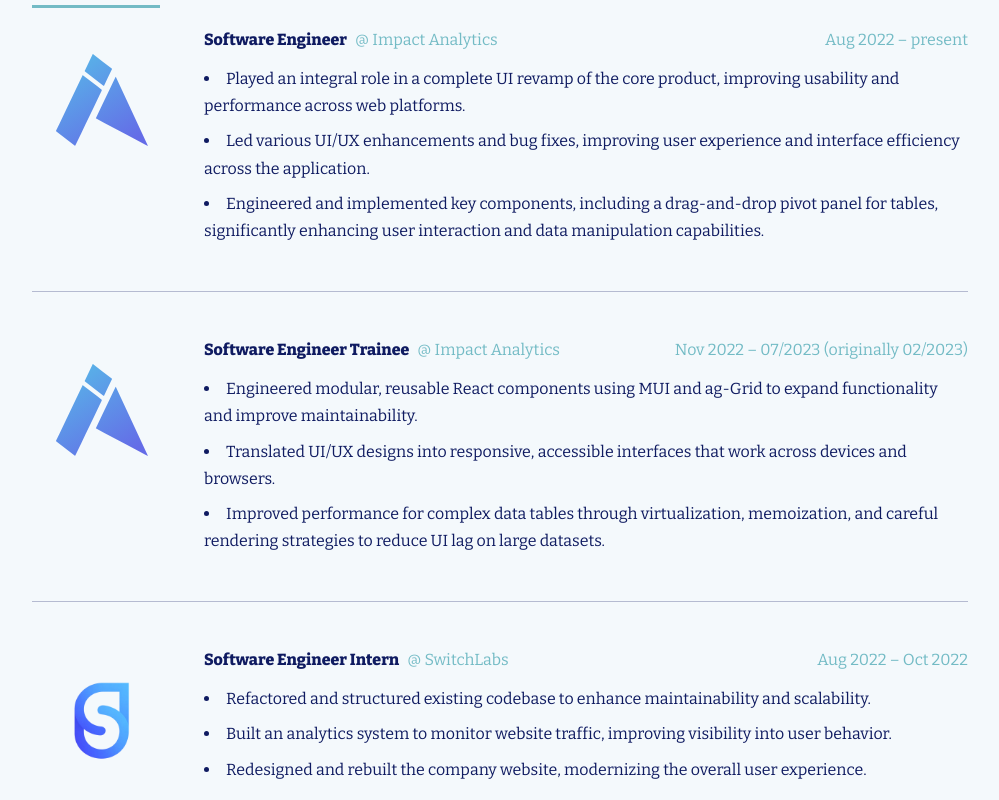
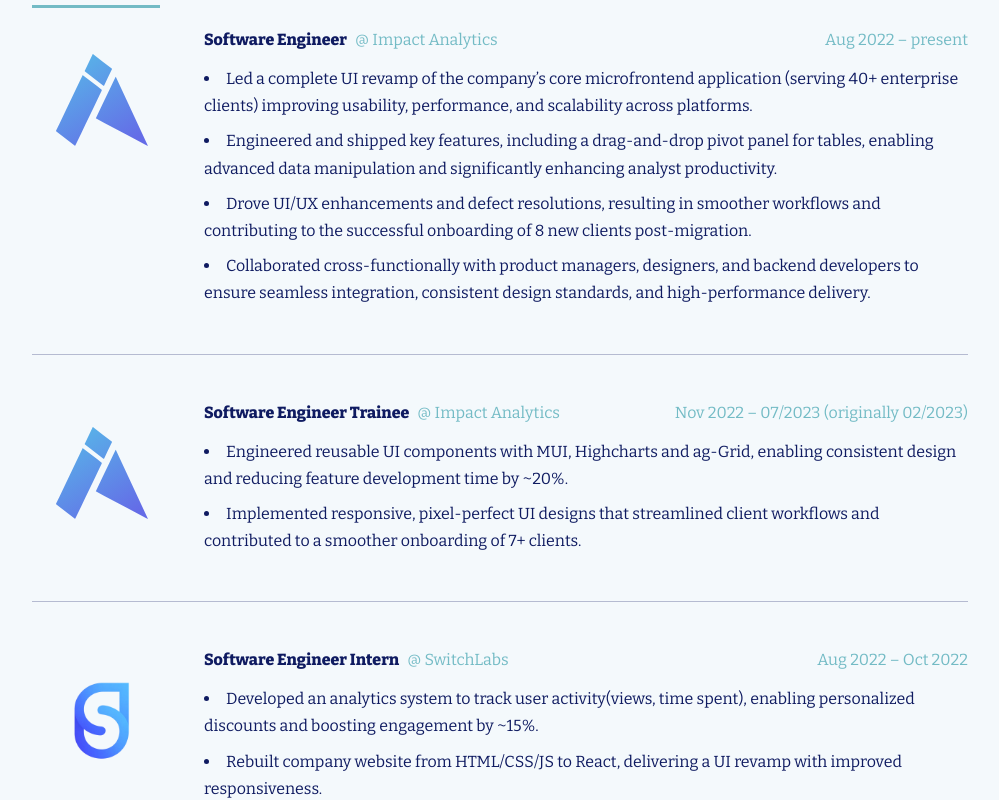
Before and after one commit to Yash-RajSingh/Portfolio_2.0, a React (Vite) app: page / in a window 1280 px wide. Shown: the part 1660-2460 px from the top of the page, without its empty margins (140-1139 px from the left). Built offline with nearby package versions, Linux system fonts and the light colour scheme.

Commit message:
Fix: Updated resume, experience content and animation delays

```diff
--- a/src/components/Loading/LoadingComponents.tsx
+++ b/src/components/Loading/LoadingComponents.tsx
@@ -122,21 +122,21 @@ export const MenuItem = styled.div`
   gap: 1rem;
   align-items: end;
   opacity: 0;
-  animation: ${menuItemSlideDown} 0.4s ease-out forwards;
+  animation: ${menuItemSlideDown} 0.23s ease-out forwards;
 
   &:nth-child(2) {
-    animation-delay: 1.2s;
+    animation-delay: 1s;
   }
 
   &:nth-child(3) {
-    animation-delay: 1.35s;
+    animation-delay: 1.15s;
   }
 
   &:nth-child(4) {
-    animation-delay: 1.5s;
+    animation-delay: 1.3s;
   }
   &:nth-child(5) {
-    animation-delay: 1.65s;
+    animation-delay: 1.5s;
   }
   @media (max-width: 500px) {
     margin-bottom: 1.25rem;
@@ -250,23 +250,23 @@ export const SocialIcon = styled.img`
   text-decoration: none;
   transition: all 0.2s ease;
   opacity: 0;
-  animation: ${socialIconsSlideIn} 0.4s ease-out forwards;
+  animation: ${socialIconsSlideIn} 0.2s ease-out forwards;
   cursor: pointer;
   object-fit: contain;
   &:nth-child(1) {
+    animation-delay: 0.6s;
+  }
+
+  &:nth-child(2) {
+    animation-delay: 0.7s;
+  }
+
+  &:nth-child(3) {
     animation-delay: 0.8s;
   }
 
-  &:nth-child(2) {
+  &:nth-child(4) {
     animation-delay: 0.9s;
-  }
-
-  &:nth-child(3) {
-    animation-delay: 1s;
-  }
-
-  &:nth-child(4) {
-    animation-delay: 1.1s;
   }
 
   @media (max-width: 500px) {
--- a/src/data/experience.ts
+++ b/src/data/experience.ts
@@ -17,9 +17,11 @@ export const experiences: ExperienceData[] = [
     period: "Aug 2022 – present",
     imageSrc: impactAnalyticsLogo,
     description: [
-      "Played an integral role in a complete UI revamp of the core product, improving usability and performance across web platforms.",
-      "Led various UI/UX enhancements and bug fixes, improving user experience and interface efficiency across the application.",
-      "Engineered and implemented key components, including a drag-and-drop pivot panel for tables, significantly enhancing user interaction and data manipulation capabilities.",
+      'Led a complete UI revamp of the company’s core microfrontend application (serving 40+ enterprise clients) improving usability, performance, and scalability across platforms.',
+      'Engineered and shipped key features, including a drag-and-drop pivot panel for tables, enabling advanced data manipulation and significantly enhancing analyst productivity.',
+      'Drove UI/UX enhancements and defect resolutions, resulting in smoother workflows and contributing to the successful onboarding of 8 new clients post-migration.',
+      'Collaborated cross-functionally with product managers, designers, and backend developers to ensure seamless integration, consistent design standards, and high-performance delivery.'
+
     ],
   },
   {
@@ -28,9 +30,8 @@ export const experiences: ExperienceData[] = [
     period: "Nov 2022 – 07/2023 (originally 02/2023)",
     imageSrc: impactAnalyticsLogo,
     description: [
-      "Engineered modular, reusable React components using MUI and ag-Grid to expand functionality and improve maintainability.",
-      "Translated UI/UX designs into responsive, accessible interfaces that work across devices and browsers.",
-      "Improved performance for complex data tables through virtualization, memoization, and careful rendering strategies to reduce UI lag on large datasets.",
+      'Engineered reusable UI components with MUI, Highcharts and ag-Grid, enabling consistent design and reducing feature development time by ~20%.',
+      'Implemented responsive, pixel-perfect UI designs that streamlined client workflows and contributed to a smoother onboarding of 7+ clients.'
     ],
   },
   {
@@ -39,15 +40,14 @@ export const experiences: ExperienceData[] = [
     period: "Aug 2022 – Oct 2022",
     imageSrc: switchLabsLogo,
     description: [
-      "Refactored and structured existing codebase to enhance maintainability and scalability.",
-      "Built an analytics system to monitor website traffic, improving visibility into user behavior.",
-      "Redesigned and rebuilt the company website, modernizing the overall user experience.",
+      'Developed an analytics system to track user activity(views, time spent), enabling personalized discounts and boosting engagement by ~15%.',
+      'Rebuilt company website from HTML/CSS/JS to React, delivering a UI revamp with improved responsiveness.'
     ],
   },
   {
     company: "ACE- Association for Computer Enthusiasts",
     jobTitle: "Web Dev Mentor",
-    period: "December 15th 2022 – Present",
+    period: "December 2022 – July 2023",
     imageSrc: aceLogo,
     description: [
       "Mentored team members in frontend fundamentals, Git workflows, and responsive design principles.",
@@ -57,7 +57,7 @@ export const experiences: ExperienceData[] = [
   {
     company: "ACE- Assn. for Computer Enthusiasts",
     jobTitle: "Web development team core member",
-    period: "February 15th 2021 – December 14th 2022",
+    period: "February 2021 – December 2022",
     imageSrc: aceLogo,
     description: [
       "Built the official live website for the Association of Computer Enthusiasts (ACE) as part of a 4-member team.",
```
Also changed, not shown: 1 other file (tests, documents, lock files or other folders).
